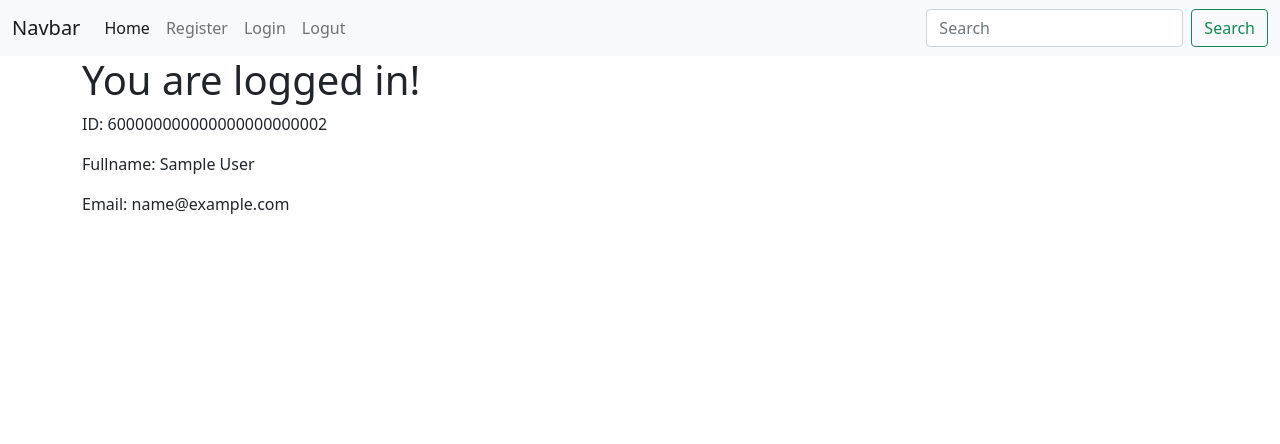
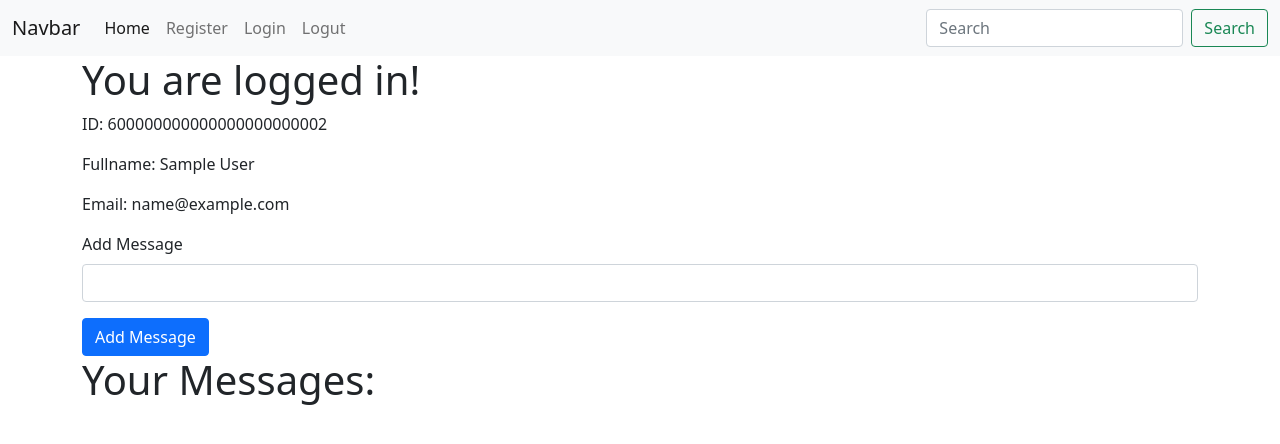
Before and after one commit to akash-g1t/express-authentication, a Node server app: page /user/ in a window 1280 px wide. Shown: the top 444 px of the page. Run offline with Node 20, Linux system fonts and the light colour scheme; the visitor is signed in with stand-in values (Sample User, id 1); some libraries are stand-ins or nearby versions.

Commit message:
final, user-index working too

```diff
--- a/app.js
+++ b/app.js
@@ -10,9 +10,10 @@ const passport = require("passport");
 const PORT = process.env.PORT || 5000;
 
 require('dotenv').config();
+
 // Connecting to database
 const DBURI = `mongodb+srv://${process.env.USERNAME}:${process.env.PASSWORD}@cluster0.cpwfq.mongodb.net/${process.env.DBNAME}?retryWrites=true&w=majority`
-mongoose.connect(DBURI, { useNewUrlParser: true, useUnifiedTopology: true })
+mongoose.connect(DBURI, { useNewUrlParser: true, useUnifiedTopology: true, useFindAndModify: false })
     .then(result => app.listen(PORT, () => console.log(`Server is listening to port ${PORT}`)))
     .catch(err => console.log(err))
 
--- a/controller/userController.js
+++ b/controller/userController.js
@@ -78,11 +78,31 @@ const logout = async (req, res) => {
     res.redirect("/user/login")
 }
 
+
+const messages_post = async (req, res) => {
+    console.log(req.body)
+
+    await User.findOne(
+        { email: req.user.email}, async (err, user) => {
+            if (err) throw err;
+            if (user) {
+                user.messages.push(req.body.msg);
+                await user.save();
+                console.log("Added Successfully!");
+            }
+        }
+    );
+
+    res.redirect("/user")
+
+}
+
 module.exports = {
     index,
     register_get,
     register_post,
     login_get,
     login_post,
-    logout
+    logout,
+    messages_post
 }
--- a/routes/userRouter.js
+++ b/routes/userRouter.js
@@ -18,4 +18,6 @@ router.post("/login", userController.login_post);
 
 router.get("/logout", userController.logout);
 
+router.post("/addmsg", checkAuthenticated, userController.messages_post);
+
 module.exports = router;
--- a/views/user/index.ejs
+++ b/views/user/index.ejs
@@ -9,5 +9,21 @@
 <p>Not Logged in</p>
 <% } %>
 
+<% if (typeof error != "undefined" && error !="") { %>
+    <h4><%= error %></h4>
+<% } %>
+
+<form action="/user/addmsg" method="POST">
+    <div class="mb-3">
+      <label for="exampleInputEmail1" class="form-label">Add Message</label>
+      <input required name="msg" type="text" class="form-control" id="exampleInputEmail1" aria-describedby="emailHelp">
+    </div>
+    <button type="submit" class="btn btn-primary">Add Message</button>
+</form>
+
+<h1>Your Messages:</h1>
+<% user.messages.forEach(message => { %>
+    <h3><%= message %></h3>
+<% }) %>
 
 <%- include("../partials/footer.ejs") %>
```
